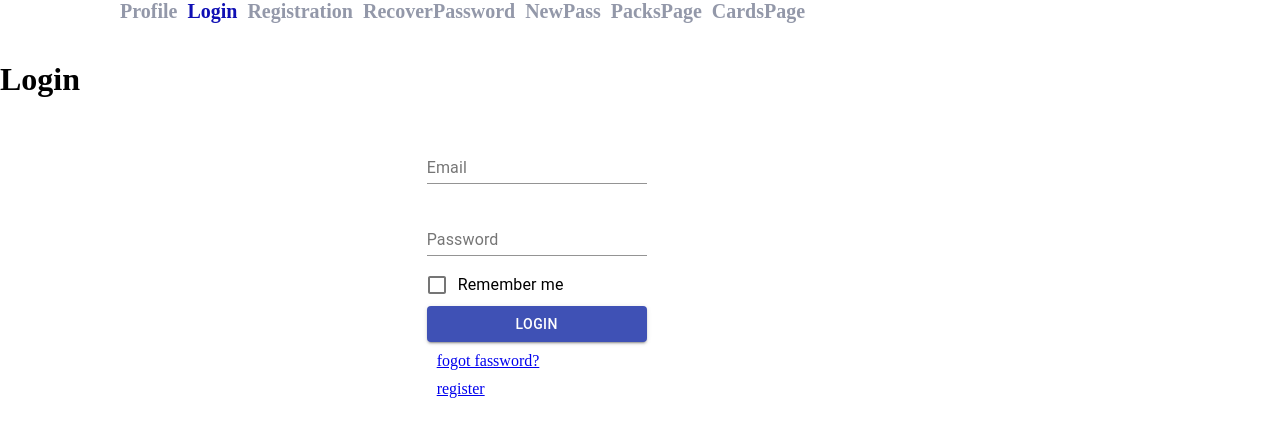
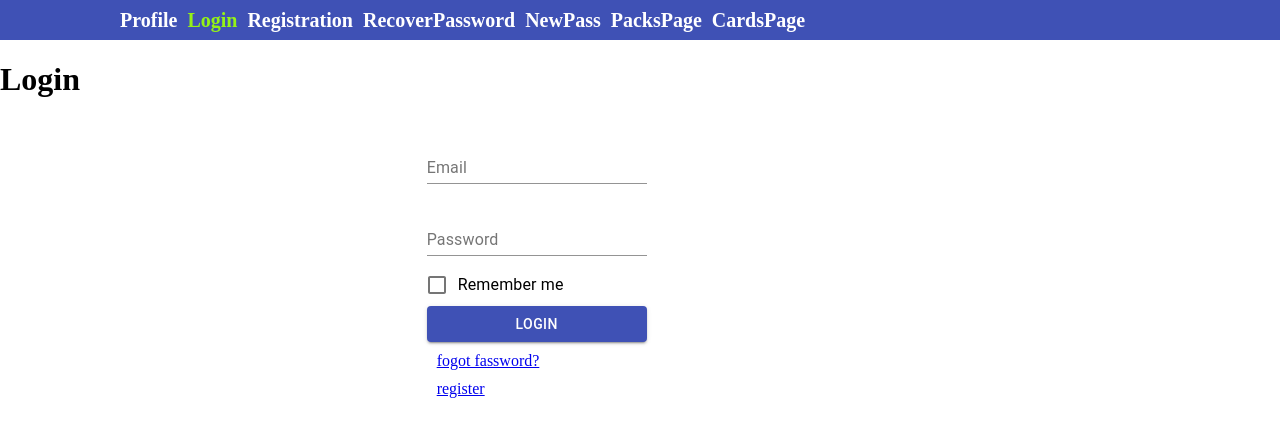
Before and after one commit to Karter13/smart-cards, a React (Create React App) app: page /#/login in a window 1280 px wide. Shown: the top 436 px of the page. Built offline with nearby package versions, Linux system fonts and the light colour scheme.

Commit message:
fixed styles in Header.module.css and added button Add in table

```diff
--- a/src/n1-main/m1-ui/header/Header.module.css
+++ b/src/n1-main/m1-ui/header/Header.module.css
@@ -1,3 +1,6 @@
+.nav {
+    background-color: #3f51b5;
+}
 .menu {
     display: flex;
     justify-content: flex-start;
@@ -8,10 +11,11 @@
 .item a{
     font-size: 20px;
     font-weight: bold;
-    color: #9398a9;
+    line-height: 40px;
+    color: #fff;
     text-decoration: none;
     margin-right: 10px;
 }
 .item a.activeLick {
-    color: #0f0fb4;
+    color: #94f217;
 }
--- a/src/n2-faetures/f2-cardPacks/c1-packs/p1-ui/Packs1.tsx
+++ b/src/n2-faetures/f2-cardPacks/c1-packs/p1-ui/Packs1.tsx
@@ -13,7 +13,7 @@ export const SimpleAction = () => {
                     cellStyle: {
                         width: '10%'
                     },},
-                {title: 'CardsCount', field: 'cardsCount',
+                {title: 'CardsCount', field: 'cardsCount', type: 'numeric',
                     headerStyle: {
                         textAlign: 'center',
                         width: '30%'
@@ -22,7 +22,7 @@ export const SimpleAction = () => {
                         textAlign: 'center',
                         width: '20%'
                     },},
-                {title: 'Updated', field: 'updated', type: 'numeric',
+                {title: 'Updated', field: 'updated',
                     headerStyle: {
                         textAlign: 'center',
                         width: '30%'
@@ -50,19 +50,25 @@ export const SimpleAction = () => {
             ]}
             actions={[
                 {
+                    icon: 'add',
+                    tooltip: 'Add Pack',
+                    isFreeAction: true,
+                    onClick: (event) => alert("You want to add a new pack")
+                },
+                {
                     icon: 'delete',
-                    tooltip: 'Delete packs',
-                    onClick: (event) => alert('You want to delete ')
+                    tooltip: 'Delete pack',
+                    onClick: (event) => alert('You want to delete pack')
                 },
                 {
                     icon: 'update',
-                    tooltip: 'Update packs',
-                    onClick: (event) => alert('You want to delete ')
+                    tooltip: 'Update pack',
+                    onClick: (event) => alert('You want to update pack')
                 },
                 {
                     icon: 'forum',
                     tooltip: 'Cards',
-                    onClick: (event, rowData) => alert('You saved ')
+                    onClick: (event, rowData) => alert('Show cards')
                 },
 
 
--- a/src/n2-faetures/f2-cardPacks/c2-cards/c3-dal/cards-api.ts
+++ b/src/n2-faetures/f2-cardPacks/c2-cards/c3-dal/cards-api.ts
@@ -0,0 +1,3 @@
+export const S = () => {
+
+};
```
